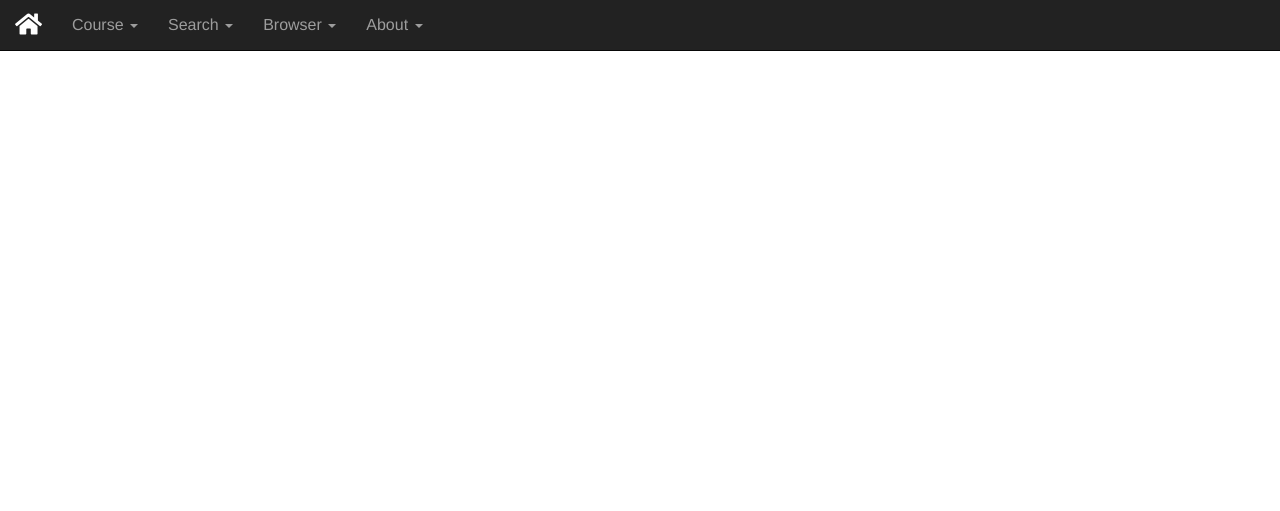
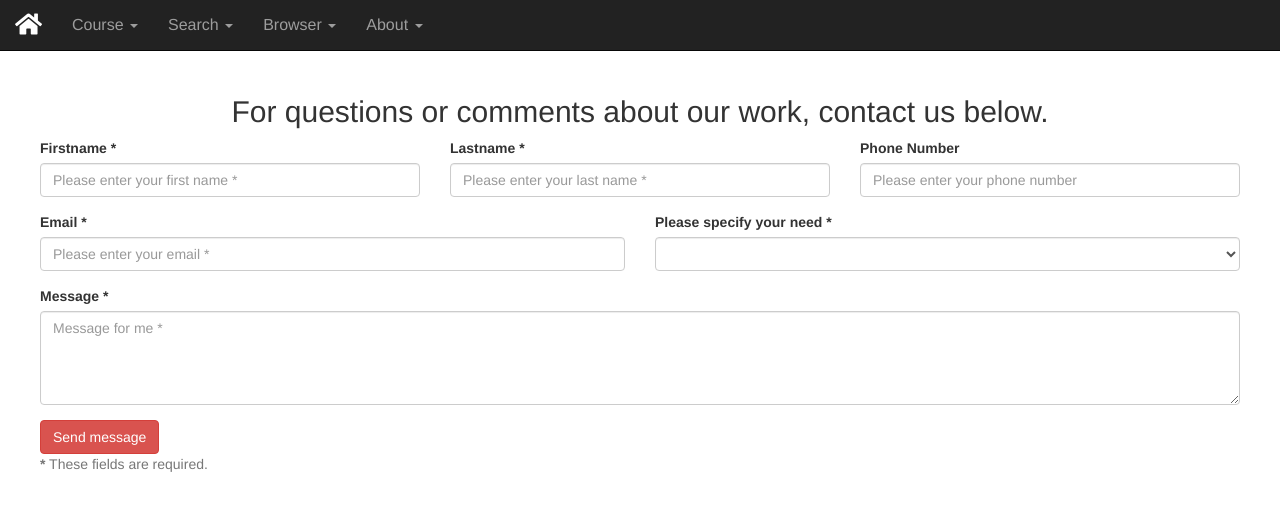
Before and after one commit to dimitronikito/SARA, a Node server app: page /contact-us in a window 1280 px wide. Shown: the top 511 px of the page. Run offline with Node 20, Linux system fonts and the light colour scheme; some libraries are stand-ins or nearby versions.

Commit message:
added form for contact page

```diff
--- a/public/css/about.css
+++ b/public/css/about.css
@@ -8,7 +8,7 @@
   padding-left: 50px;
   font-family: sans-serif;
 }
-
+/*
 .george{
   background-color: #c6f2ee;
 }
@@ -16,7 +16,7 @@
 .dimitri{
   background-color: #f7d9d9;
 }
-
+*/
 .github, .facebook, .codepen, .linkedin, .twitter{
   color: black;
 }
--- a/public/css/style.css
+++ b/public/css/style.css
@@ -34,3 +34,8 @@ nav {
     width: 62%;
   }
 }
+
+#contact-form{
+  padding-left: 40px;
+  padding-right: 40px;
+}
--- a/views/pages/About/contact-us.ejs
+++ b/views/pages/About/contact-us.ejs
@@ -2,10 +2,91 @@
 <html lang="en" dir="ltr">
   <head>
     <% include ../../partials/header %>
+    <link rel="stylesheet" href="style.css">
+    <link rel="stylesheet" href="about.css">
+    <link rel="stylesheet" href="https://maxcdn.bootstrapcdn.com/bootstrap/3.4.0/css/bootstrap.min.css">
+     <link rel="stylesheet" href="https://cdnjs.cloudflare.com/ajax/libs/animate.css/3.5.2/animate.min.css">
+    <link rel="stylesheet" href="https://use.fontawesome.com/releases/v5.7.2/css/all.css" integrity="sha384-fnmOCqbTlWIlj8LyTjo7mOUStjsKC4pOpQbqyi7RrhN7udi9RwhKkMHpvLbHG9Sr" crossorigin="anonymous">
   </head>
 
   <body data-spy="scroll" data-target=".navbar" data-offset="50">
     <%include ../../partials/nav %>
+
+    <form id="contact-form" action = "https://formspree.io/gkaouris21@gmail.com" method="POST" role="form" class="form form2"/>
+
+      <h2 class= "contact-message text-center"> For questions or comments about our work, contact us below. </h2>
+
+        <div class="messages"></div>
+
+        <div class="controls">
+
+            <div class="row">
+                <div class="col-md-4">
+                    <div class="form-group">
+                        <label for="form_name">Firstname *</label>
+                        <input id="form_name" type="text" name="name" class="form-control" placeholder="Please enter your first name *" required="required" data-error="Firstname is required.">
+                        <div class="help-block with-errors"></div>
+                    </div>
+                </div>
+                <div class="col-md-4">
+                    <div class="form-group">
+                        <label for="form_lastname">Lastname *</label>
+                        <input id="form_lastname" type="text" name="surname" class="form-control" placeholder="Please enter your last name *" required="required" data-error="Lastname is required.">
+                        <div class="help-block with-errors"></div>
+                    </div>
+                </div>
+                <div class="col-md-4">
+                    <div class="form-group">
+                        <label for="form_lastname">Phone Number </label>
+                        <input id="form_lastname" type="text" name="surname" class="form-control" placeholder="Please enter your phone number "  data-error="Lastname is required.">
+                        <div class="help-block with-errors"></div>
+                    </div>
+                </div>
+            </div>
+            <div class="row">
+                <div class="col-md-6">
+                    <div class="form-group">
+                        <label for="form_email">Email *</label>
+                        <input id="form_email" type="email" name="email" class="form-control" placeholder="Please enter your email *" required="required" data-error="Valid email is required.">
+                        <div class="help-block with-errors"></div>
+                    </div>
+                </div>
+                <div class="col-md-6">
+                    <div class="form-group">
+                        <label for="form_need">Please specify your need *</label>
+                        <select id="form_need" name="need" class="form-control" required="required" data-error="Please specify your need.">
+                            <option value=""></option>
+                            <option value="Request quotation">Project Feedback</option>
+                            <option value="Request order status">Report a bug/problem</option>
+                            <option value="Request copy of an invoice">Enquire for further work</option>
+                            <option value="Other">Other</option>
+                        </select>
+                        <div class="help-block with-errors"></div>
+                    </div>
+                </div>
+            </div>
+            <div class="row">
+                <div class="col-md-12">
+                    <div class="form-group">
+                        <label for="form_message">Message *</label>
+                        <textarea id="form_message" name="message" class="form-control" placeholder="Message for me *" rows="4" required="required" data-error="Please, leave us a message."></textarea>
+                        <div class="help-block with-errors"></div>
+                    </div>
+                </div>
+                <div class="col-md-12">
+                    <input type="submit" class="btn btn-danger btn-send" value="Send message">
+                </div>
+            </div>
+            <div class="row">
+                <div class="col-md-12">
+                    <p class="text-muted">
+                        <strong>*</strong> These fields are required.</p>
+                </div>
+            </div>
+        </div>
+
+    </form>
+
   </body>
 
   <footer>
--- a/views/pages/About/student-developers.ejs
+++ b/views/pages/About/student-developers.ejs
@@ -36,8 +36,8 @@
             <div class= "col-lg">
                <h1 class= "text-center animated fadeInDown name"> Hi, I'm Dimitri Nikitopoulos </h1>
                 <h3 class="text-center animated fadeInDown"> proud member of Bootstrap United.</h3>
-                <div class= "pic animated fadeInDown">
-                  <div class= "container">
+                <div class= "pic animated fadeInDown text-center">
+                  <div class= "container text-center">
                     <ul class= "list-inline text-center list">
                       <li><a href="https://github.com/dimitronikito"><i class="fab fa-github fa-2x github"></i></li>
                         <li><a href="https://codepen.io/dimitronikito/"><i class="fab fa-codepen fa-2x codepen"></i></li>
```
